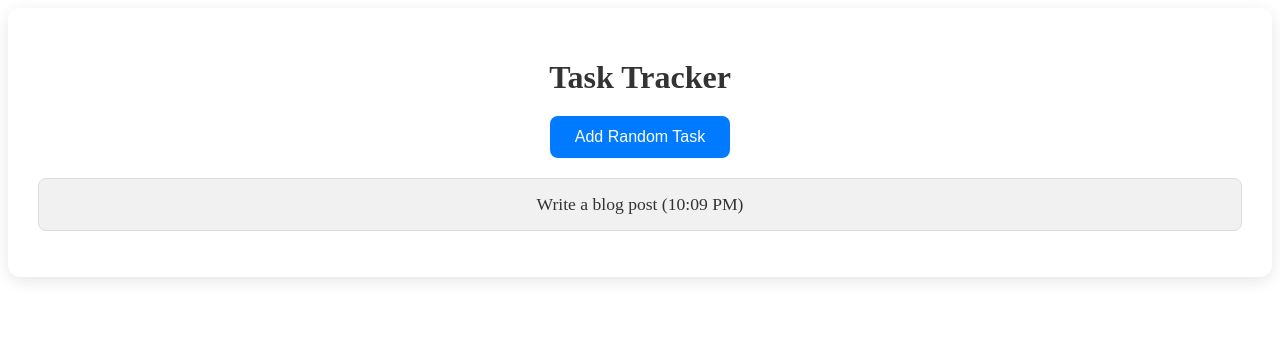
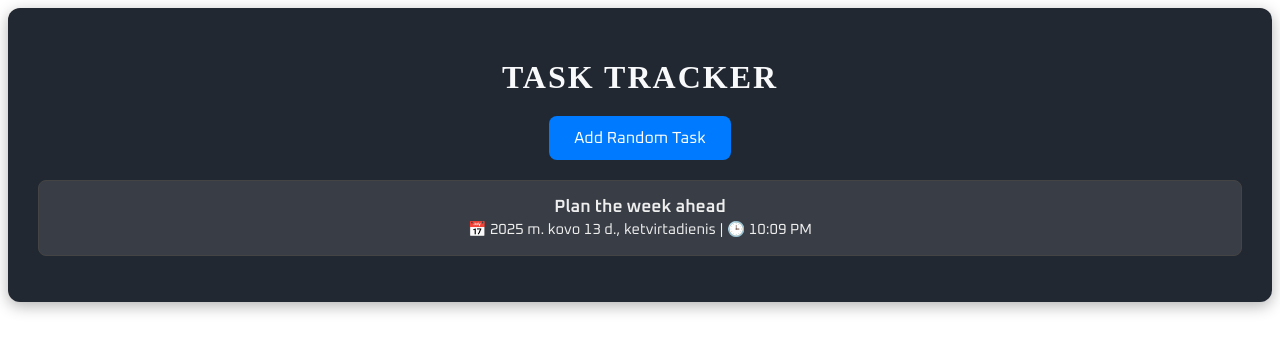
Before and after one commit to tautminas/angular-gyk, an Angular app in the folder exercise-04/: page / in a window 1280 px wide. Both pictures are taken after a click on the button "Add Random Task". Shown: the top 352 px of the page. Built offline with nearby package versions, Linux system fonts and the light colour scheme.

Commit message:
Create localized date pipe and update styles

```diff
--- /dev/null
+++ b/exercise-04/src/app/localized-date.pipe.ts
@@ -0,0 +1,21 @@
+import { Pipe, PipeTransform } from '@angular/core';
+
+@Pipe({
+  name: 'localizedDate',
+})
+export class LocalizedDatePipe implements PipeTransform {
+  transform(value: Date | null): string {
+    if (!(value instanceof Date)) {
+      throw new Error(
+        'Invalid date: localizedDate pipe only accepts Date objects'
+      );
+    }
+
+    return value.toLocaleDateString('lt-LT', {
+      weekday: 'long',
+      year: 'numeric',
+      month: 'long',
+      day: 'numeric',
+    });
+  }
+}
--- a/exercise-04/src/app/task/task.component.html
+++ b/exercise-04/src/app/task/task.component.html
@@ -7,7 +7,14 @@
   } @else {
   <ul>
     @for (task of tasks; track task.id) {
-    <li>{{ task.name }} ({{ task.date | date : "shortTime" }})</li>
+    <li>
+      <strong>{{ task.name }}</strong>
+      <br />
+      <small>
+        📅 <span class="lit">{{ task.date | localizedDate }}</span> | 🕒
+        <span class="eng">{{ task.date | date : "shortTime" }}</span>
+      </small>
+    </li>
     }
   </ul>
   }
--- a/exercise-04/src/app/task/task.component.scss
+++ b/exercise-04/src/app/task/task.component.scss
@@ -1,16 +1,33 @@
+@import url("https://fonts.googleapis.com/css2?family=Oxanium:wght@300;400;600&display=swap");
+
+body {
+  margin: 0;
+  padding: 0;
+  font-family: "Oxanium", sans-serif; // Cyberpunk-style font
+  background-color: #1a1a1a;
+  color: #d6d6d6;
+  display: flex;
+  justify-content: center;
+  align-items: center;
+  height: 100vh;
+  width: 100%;
+}
+
 .task-container {
-  background-color: #ffffff;
+  background-color: #222831;
   border-radius: 12px;
   padding: 30px;
-  box-shadow: 0 4px 15px rgba(0, 0, 0, 0.1);
+  box-shadow: 0 4px 15px rgba(0, 0, 0, 0.3);
   text-align: center;
 }
 
 h1 {
   font-size: 2rem;
-  color: #333333;
+  color: #f8f9fa;
   margin-bottom: 20px;
   font-weight: 600;
+  text-transform: uppercase; // More futuristic feel
+  letter-spacing: 2px;
 }
 
 button {
@@ -23,6 +40,7 @@ button {
   border-radius: 8px;
   cursor: pointer;
   transition: background-color 0.3s, transform 0.2s;
+  font-family: "Oxanium", sans-serif;
 
   &:hover {
     background-color: #0056b3;
@@ -41,25 +59,27 @@ ul {
 }
 
 li {
-  background-color: #f1f1f1;
-  border: 1px solid #ddd;
+  background-color: #393e46;
+  border: 1px solid #444;
   padding: 15px;
   margin-bottom: 15px;
   border-radius: 8px;
   font-size: 1.1rem;
-  color: #333333;
+  color: #eeeeee;
   transition: transform 0.2s, box-shadow 0.3s;
+  font-family: "Oxanium", sans-serif;
 
   &:hover {
     transform: translateY(-5px);
-    box-shadow: 0 4px 12px rgba(0, 0, 0, 0.1);
+    box-shadow: 0 4px 12px rgba(0, 0, 0, 0.3);
   }
 }
 
 p {
   font-size: 1.2rem;
-  color: #888;
+  color: #b0b3b8;
   margin-top: 20px;
+  font-family: "Oxanium", sans-serif;
 }
 
 @media (max-width: 600px) {
--- a/exercise-04/src/app/task/task.component.ts
+++ b/exercise-04/src/app/task/task.component.ts
@@ -1,9 +1,10 @@
 import { Component } from '@angular/core';
 import { DatePipe } from '@angular/common';
+import { LocalizedDatePipe } from '../localized-date.pipe';
 
 @Component({
   selector: 'app-task',
-  imports: [DatePipe],
+  imports: [DatePipe, LocalizedDatePipe],
   templateUrl: './task.component.html',
   styleUrl: './task.component.scss',
 })
@@ -20,6 +21,22 @@ export class TaskComponent {
       'Learn Angular',
       'Write a blog post',
       'Clean the house',
+      'Prepare dinner',
+      'Go for a jog',
+      'Organize the closet',
+      'Meditate for 10 minutes',
+      'Update LinkedIn profile',
+      'Plan a trip',
+      'Work on a personal project',
+      'Attend a webinar',
+      'Watch a documentary',
+      'Practice coding challenges',
+      'Clean the kitchen',
+      'Call a family member',
+      'Plan the week ahead',
+      'Complete a puzzle',
+      'Watch a TED talk',
+      'Attend a fitness class',
     ];
 
     const newTask = {
```
Also changed, not shown: 1 other file (tests, documents, lock files or other folders).
